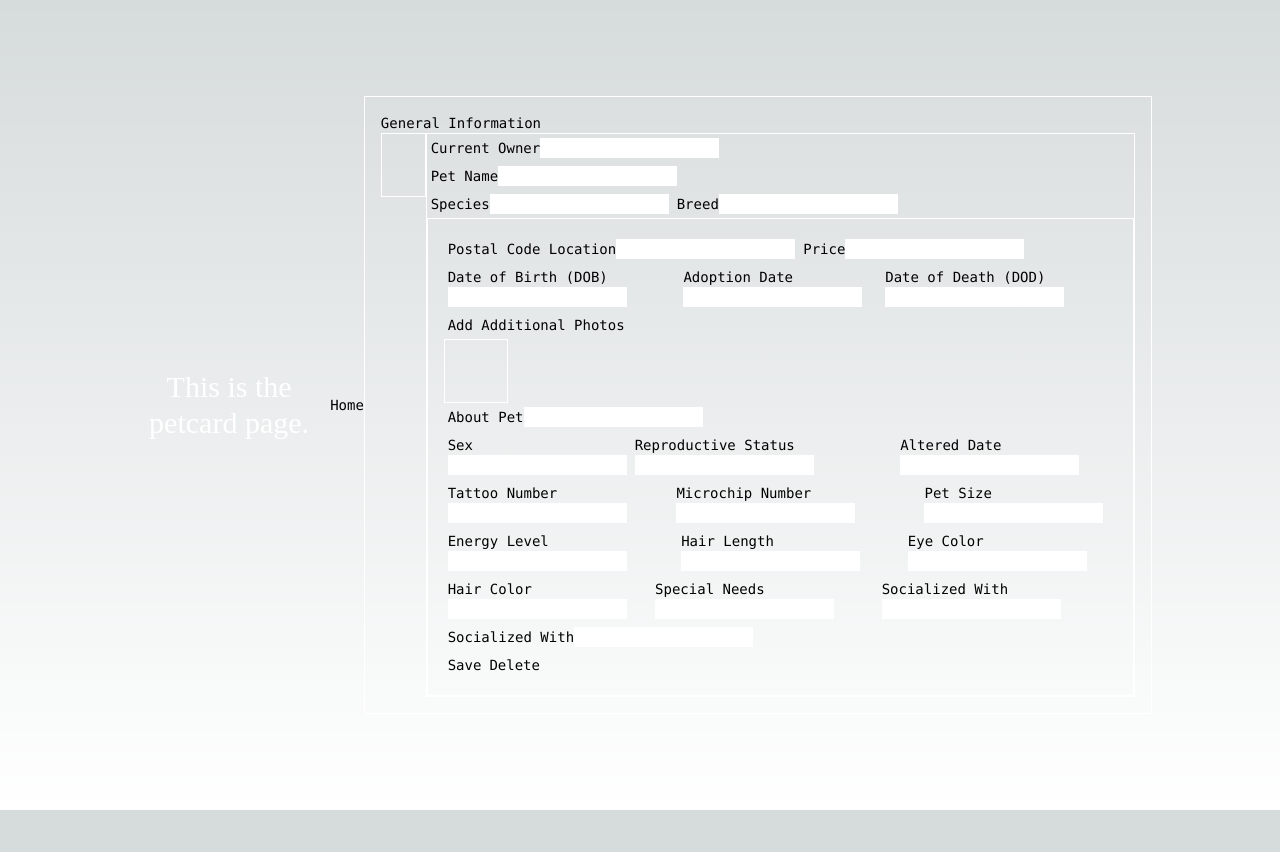
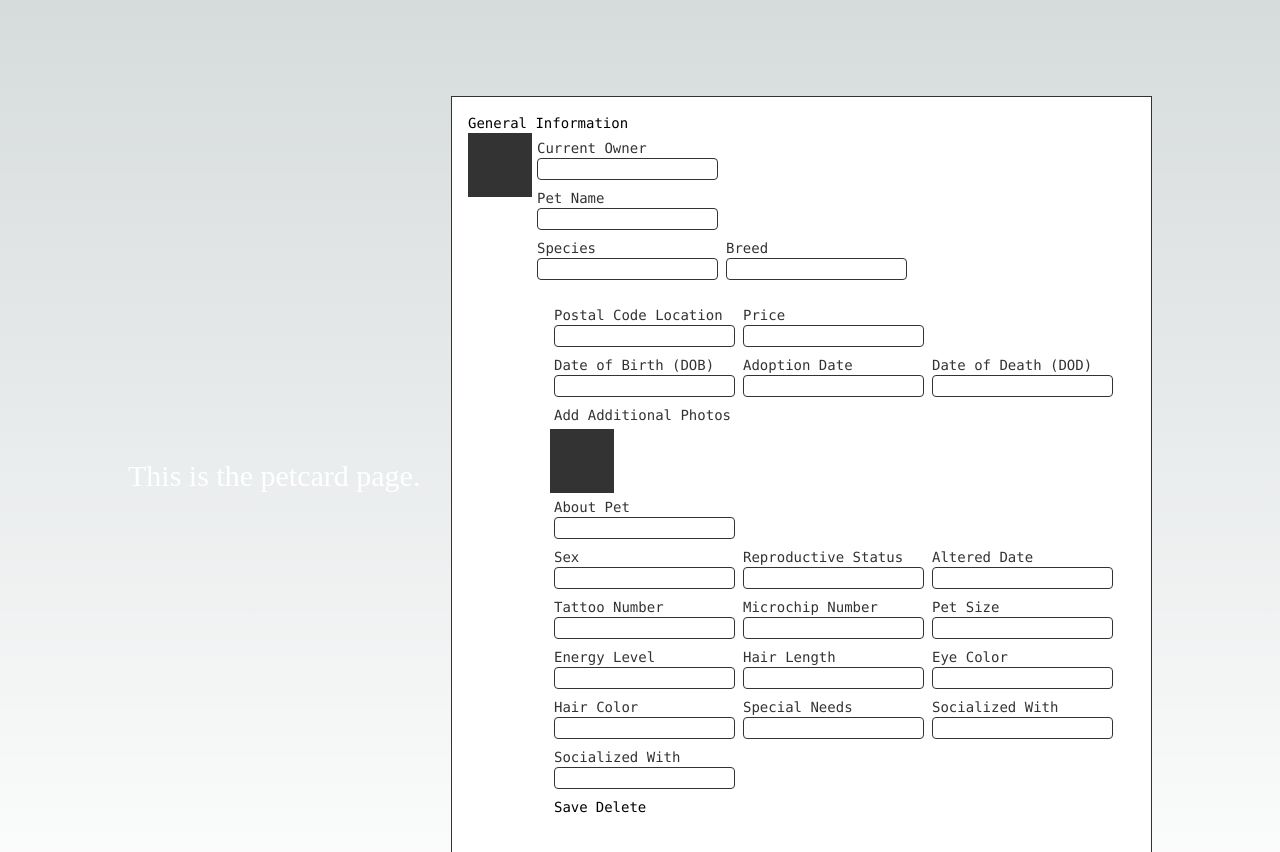
Before and after one commit to samnbogen/petstarz, a Next.js app: page /petcard in a window 1280 px wide. Shown: the top 852 px of the page. Before the commit the page ends 810 px from the top, so only its background shows below. Built offline with nearby package versions, Linux system fonts and the light colour scheme.

Commit message:
Continued UI changes for the form

```diff
--- a/app/petcard/page.js
+++ b/app/petcard/page.js
@@ -13,131 +13,130 @@ export default function Home() {
           style={{ fontFamily: 'Pacifico' }}>
             This is the petcard page.
         </h1>
-        <Link href="/">Home</Link>
         {/* pet card form starts here */}
-        <div  className="border border-solid border-white p-4 w-128">
+        <div  className="border border-solid border-gray p-4 w-128 bg-white">
             <div>
-                <h1>General Information</h1>
+                <h1 class="">General Information</h1>
             </div>
             <div className="flex flex-row">
-                <div className="border border-white h-16 w-16">
+                <div className="bg-gray h-16 w-16">
                     {/* image will go here */}
                 </div>
                 <div className="border border-white">
                     <div className="p-1">
-                        <label for="currentOwner">Current Owner</label>
-                        <input type="text" id="currentOwner" name="currentOwner" />
+                        <label class="text-gray block" for="currentOwner">Current Owner</label>
+                        <input class="border border-gray rounded" type="text" id="currentOwner" name="currentOwner" />
                     </div>
                     <div className="p-1">
-                        <label for="petName">Pet Name</label>
-                        <input type="text" id="petName" name="petName" />
+                        <label class="text-gray block" for="petName">Pet Name</label>
+                        <input class="border border-gray rounded" type="text" id="petName" name="petName" />
                     </div>
                     <div className="flex flex-row">
                         <div className="p-1">
-                            <label for="species">Species</label>
-                            <input type="text" id="species" name="species" />
+                            <label class="text-gray block" for="species">Species</label>
+                            <input class="border border-gray rounded" type="text" id="species" name="species" />
                         </div>
                         <div className="p-1">
-                            <label for="breed">Breed</label>
-                            <input type="text" id="breed" name="breed" />
+                            <label class="text-gray block" for="breed">Breed</label>
+                            <input class="border border-gray rounded" type="text" id="breed" name="breed" />
                         </div>
                     </div>
                 <div  className="border border-solid border-white p-4 w-128">
                     <div className="flex flex-row">
                         <div className="p-1">
-                            <label for="postalCodeLocation">Postal Code Location</label>
-                            <input type="text" id="postalCodeLocation" name="postalCodeLocation" />
+                            <label class="text-gray block" for="postalCodeLocation">Postal Code Location</label>
+                            <input class="border border-gray rounded" type="text" id="postalCodeLocation" name="postalCodeLocation" />
                         </div>
                         <div className="p-1">
-                            <label for="price">Price</label>
-                            <input type="text" id="price" name="price" />
+                            <label class="text-gray block" for="price">Price</label>
+                            <input class="border border-gray rounded" type="text" id="price" name="price" />
                         </div>
                     </div>
                     <div className="flex flex-row">
                         <div className="p-1">
-                            <label for="dob">Date of Birth (DOB)</label>
-                            <input type="text" id="dob" name="dob" />
+                            <label class="text-gray block" for="dob">Date of Birth (DOB)</label>
+                            <input class="border border-gray rounded" type="text" id="dob" name="dob" />
                         </div>
                         <div className="p-1">
-                            <label for="adoptionDate">Adoption Date</label>
-                            <input type="text" id="adoptionDate" name="adoptionDate" />
+                            <label class="text-gray block" for="adoptionDate">Adoption Date</label>
+                            <input class="border border-gray rounded" type="text" id="adoptionDate" name="adoptionDate" />
                         </div>
                         <div className="p-1">
-                            <label for="dod">Date of Death (DOD)</label>
-                            <input type="text" id="dod" name="dod" />
+                            <label class="text-gray block" for="dod">Date of Death (DOD)</label>
+                            <input class="border border-gray rounded" type="text" id="dod" name="dod" />
                         </div>
                     </div>
                     <div className="flex flex-col">
                         <div className="p-1">
-                            <p>Add Additional Photos</p>
+                            <p class="block text-gray">Add Additional Photos</p>
                         </div>
-                        <div className="border border-white h-16 w-16 p-1">
+                        <div className="bg-gray h-16 w-16 p-1">
                             {/* image will go here */}
                         </div>
                         <div className="p-1">
-                            <label for="aboutPet">About Pet</label>
-                            <input type="text" id="aboutPet" name="aboutPet" />
+                            <label class="text-gray block" for="aboutPet">About Pet</label>
+                            <input class="border border-gray rounded" type="text" id="aboutPet" name="aboutPet" />
                         </div>
                     </div>
                     <div className="flex flex-row">
                         <div className="p-1">
-                            <label for="sex">Sex</label>
-                            <input type="text" id="sex" name="sex" />
+                            <label class="text-gray block" for="sex">Sex</label>
+                            <input class="border border-gray rounded" type="text" id="sex" name="sex" />
                         </div>
                         <div className="p-1">
-                            <label for="reproductiveStatus">Reproductive Status</label>
-                            <input type="text" id="reproductiveStatus" name="reproductiveStatus" />
+                            <label class="text-gray block" for="reproductiveStatus">Reproductive Status</label>
+                            <input class="border border-gray rounded" type="text" id="reproductiveStatus" name="reproductiveStatus" />
                         </div>
                         <div className="p-1">
-                            <label for="alteredDate">Altered Date</label>
-                            <input type="text" id="alteredDate" name="alteredDate" />
+                            <label class="text-gray block" for="alteredDate">Altered Date</label>
+                            <input class="border border-gray rounded" type="text" id="alteredDate" name="alteredDate" />
                         </div>
                     </div>
                     <div className="flex flex-row">
                         <div className="p-1">
-                            <label for="tattooNumber">Tattoo Number</label>
-                            <input type="text" id="tattooNumber" name="tattooNumber" />
+                            <label class="text-gray block" for="tattooNumber">Tattoo Number</label>
+                            <input class="border border-gray rounded" type="text" id="tattooNumber" name="tattooNumber" />
                         </div>
                         <div className="p-1">
-                            <label for="microchipNumber">Microchip Number</label>
-                            <input type="text" id="microchipNumber" name="microchipNumber" />
+                            <label class="text-gray block" for="microchipNumber">Microchip Number</label>
+                            <input class="border border-gray rounded" type="text" id="microchipNumber" name="microchipNumber" />
                         </div>
                         <div className="p-1">
-                            <label for="petSize">Pet Size</label>
-                            <input type="text" id="petSize" name="petSize" />
+                            <label class="text-gray block" for="petSize">Pet Size</label>
+                            <input class="border border-gray rounded" type="text" id="petSize" name="petSize" />
                         </div>
                     </div>
                     <div className="flex flex-row">
                         <div className="p-1">
-                            <label for="energyLevel">Energy Level</label>
-                            <input type="text" id="energyLevel" name="energyLevel" />
+                            <label class="text-gray block" for="energyLevel">Energy Level</label>
+                            <input class="border border-gray rounded" type="text" id="energyLevel" name="energyLevel" />
                         </div>
                         <div className="p-1">
-                            <label for="hairLength">Hair Length</label>
-                            <input type="text" id="hairLength" name="hairLength" />
+                            <label class="text-gray block" for="hairLength">Hair Length</label>
+                            <input class="border border-gray rounded" type="text" id="hairLength" name="hairLength" />
                         </div>
                         <div className="p-1">
-                            <label for="eyeColor">Eye Color</label>
-                            <input type="text" id="eyeColor" name="eyeColor" />
+                            <label class="text-gray block" for="eyeColor">Eye Color</label>
+                            <input class="border border-gray rounded" type="text" id="eyeColor" name="eyeColor" />
                         </div>
                     </div>
                     <div className="flex flex-row">
                         <div className="p-1">
-                            <label for="hairColor">Hair Color</label>
-                            <input type="text" id="hairColor" name="hairColor" />
+                            <label class="text-gray block" for="hairColor">Hair Color</label>
+                            <input class="border border-gray rounded" type="text" id="hairColor" name="hairColor" />
                         </div>
                         <div className="p-1">
-                            <label for="specialNeeds">Special Needs</label>
-                            <input type="text" id="specialNeeds" name="specialNeeds" />
+                            <label class="text-gray block" for="specialNeeds">Special Needs</label>
+                            <input class="border border-gray rounded" type="text" id="specialNeeds" name="specialNeeds" />
                         </div>
                         <div className="p-1">
-                            <label for="socializedWith">Socialized With</label>
-                            <input type="text" id="socializedWith" name="socializedWith" />
+                            <label class="text-gray block" for="socializedWith">Socialized With</label>
+                            <input class="border border-gray rounded" type="text" id="socializedWith" name="socializedWith" />
                         </div>
                     </div>
                     <div className="p-1">
-                        <label for="socializedWith">Socialized With</label>
-                        <input type="text" id="socializedWith" name="socializedWith" />
+                        <label class="text-gray block" for="socializedWith">Socialized With</label>
+                        <input class="border border-gray rounded" type="text" id="socializedWith" name="socializedWith" />
                     </div>
                     <div className="flex flex-row">
                         <div className="p-1">
```
